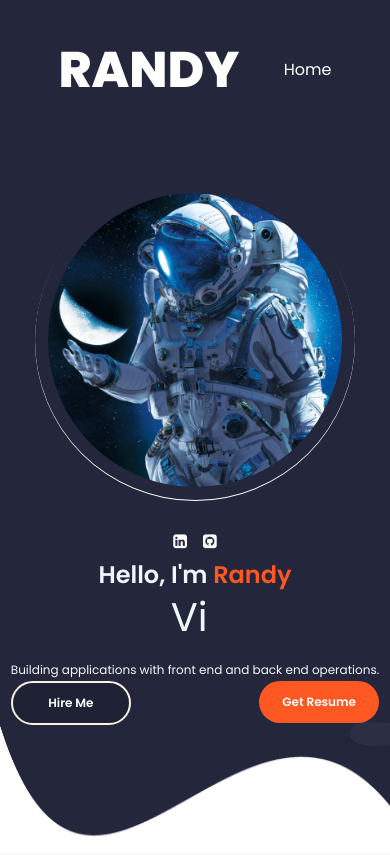
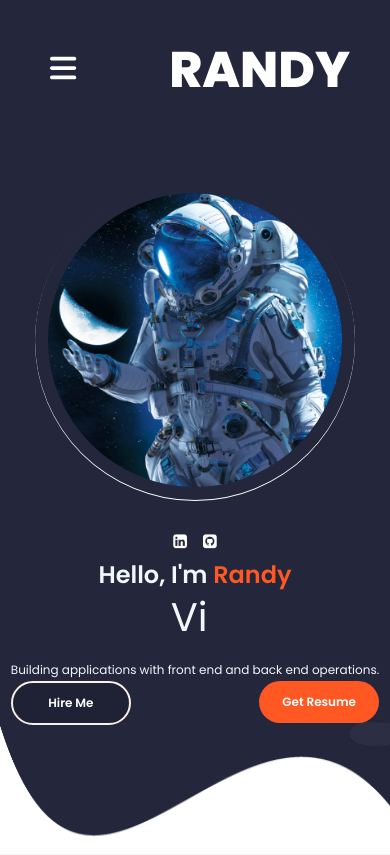
Before and after one commit to ReiCode28/React-Resume, a React (Create React App) app in the folder client/: page / in a window 390 px wide. Built offline with nearby package versions, Linux system fonts and the light colour scheme; a web font is replaced by a local one.

Commit message:
Header Responsiveness complete

```diff
--- a/client/src/PortfolioContainer/Home/Header/Header.css
+++ b/client/src/PortfolioContainer/Home/Header/Header.css
@@ -37,3 +37,52 @@
 .selected-header-option{
     color: #ff5823;
 }
+
+@media only screen and (max-width: 1110px){
+    .header-parent{
+        width: 80%;
+    }
+}
+@media only screen and (max-width: 970px){
+    .header-hamburger{
+        display: block;
+    }
+    .header-parent{
+        width: 100%;
+        padding: 0 40px;
+        position: relative;
+    }
+    .header-options{
+        display: flex;
+        flex-direction: column;
+        position: absolute;
+        left: -100%;
+        top: 0px;
+        height: 100vh;
+        width: 100%;
+        justify-content: space-around;
+        background-color: #1f2235;
+        z-index: 1000;
+        opacity: 0.8;
+        transition: all 0.8s ease-out;
+    }
+    .header-option-separator{
+        margin: 0;
+    }
+    .selected-header-option{
+        color: var(--white);
+    }
+    .header-option{
+        color: var(--white);
+    }
+    .header-hamburger-bars{
+        font-size: 30px;
+        cursor: pointer;
+        margin: 0px 10px;
+        color: var(--white);
+    }
+    .show-hamburger-options{
+        left: 0;
+        opacity: 1;
+    }
+}
```
